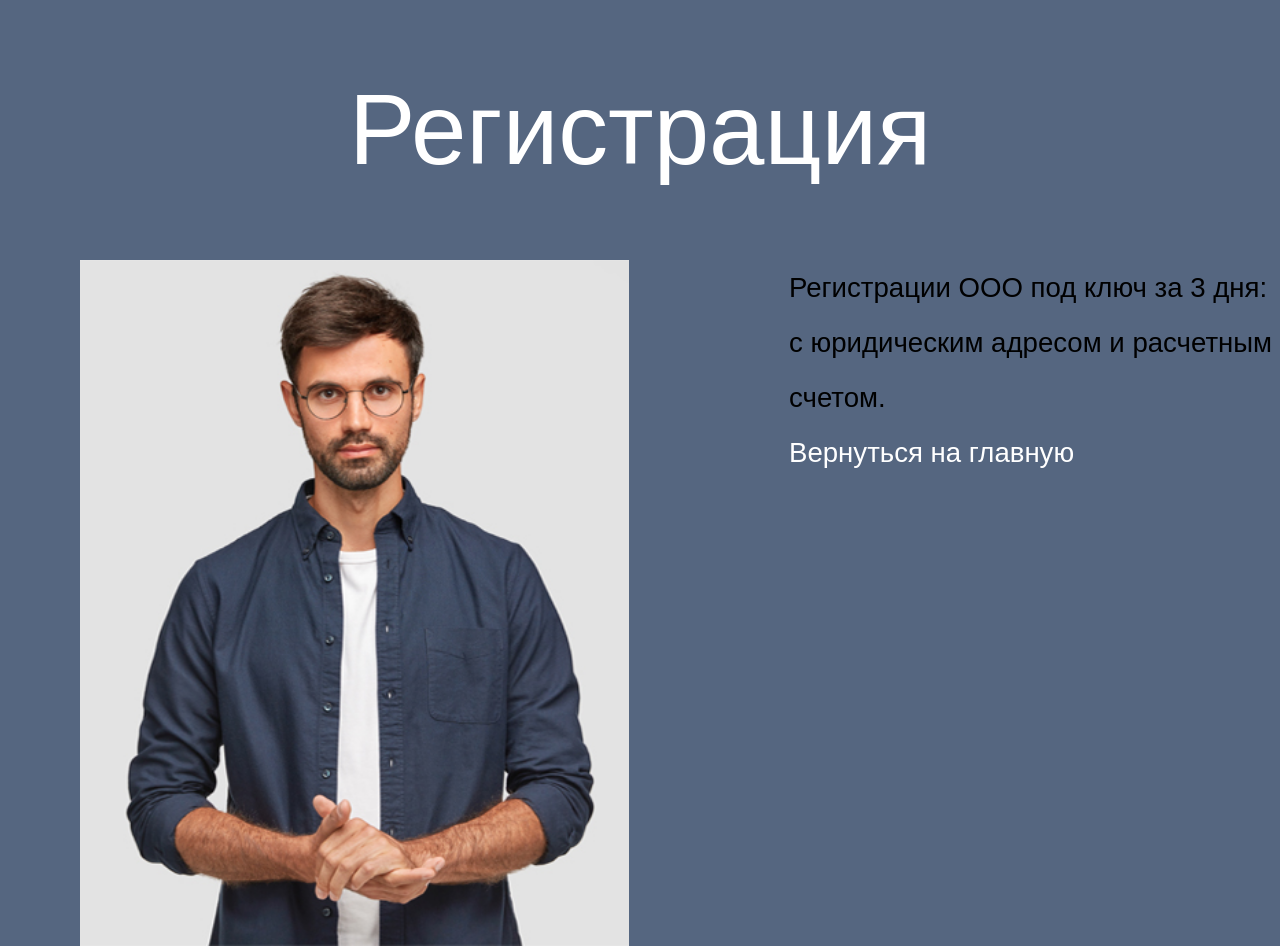
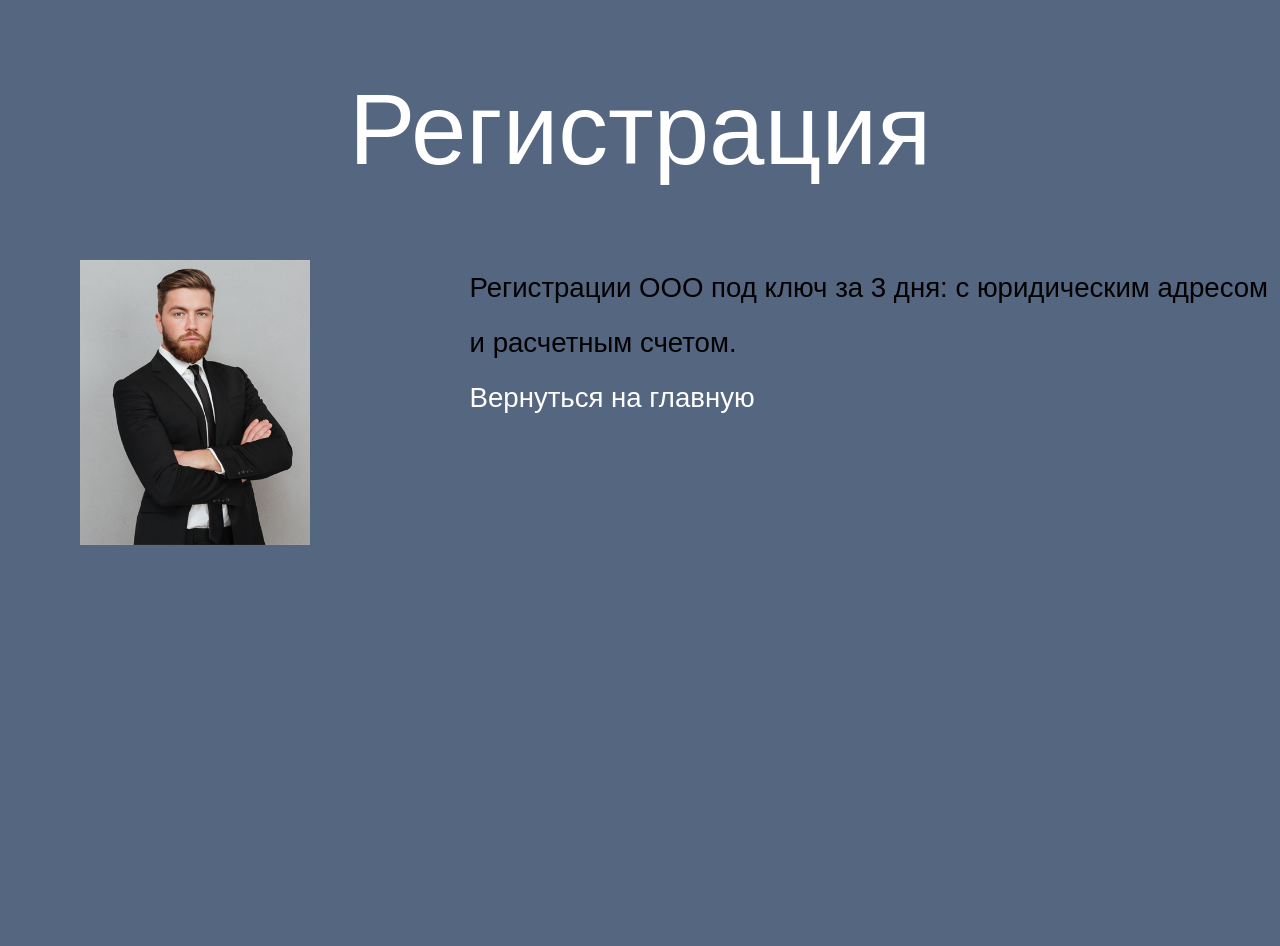
Before and after one commit to Kirina23/advokat, a PHP site: page /registration in a window 1280 px wide. After the commit the page ends 545 px from the top, so only its background shows below. Run offline with PHP 8.4, Linux system fonts and the light colour scheme.

Commit message:
Update registration.php

```diff
--- a/public/registration.php
+++ b/public/registration.php
@@ -26,7 +26,9 @@ jQuery(document).ready(function($) {
 </header>
 
 <section class="cont">
-<img class="cont_img" src="public/img/16.jpg" alt=""/>
+ <div class="cont_img">
+<img  src="public/img/14.jpg" alt=""/>
+</div>
 <div class="cont_text">
 Регистрации ООО под ключ за 3 дня: с юридическим адресом и расчетным счетом.
 <br>
```
